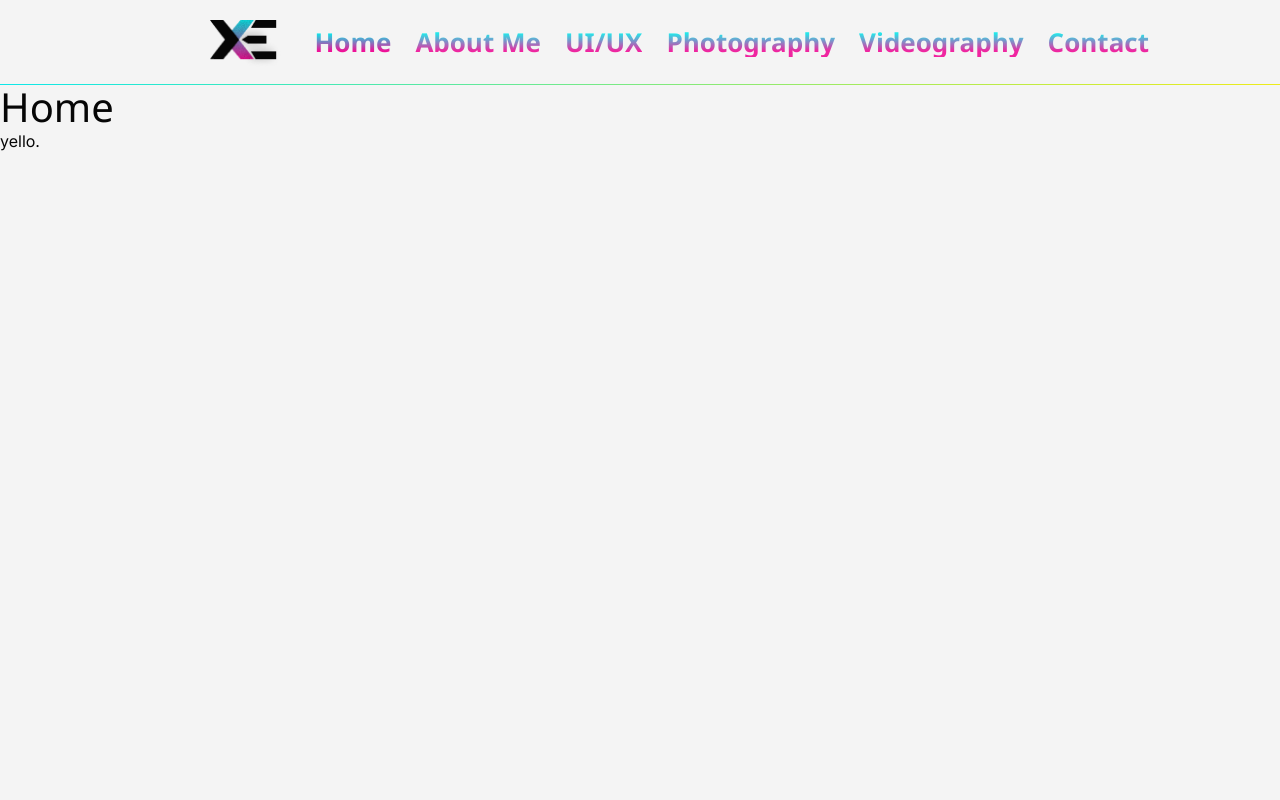
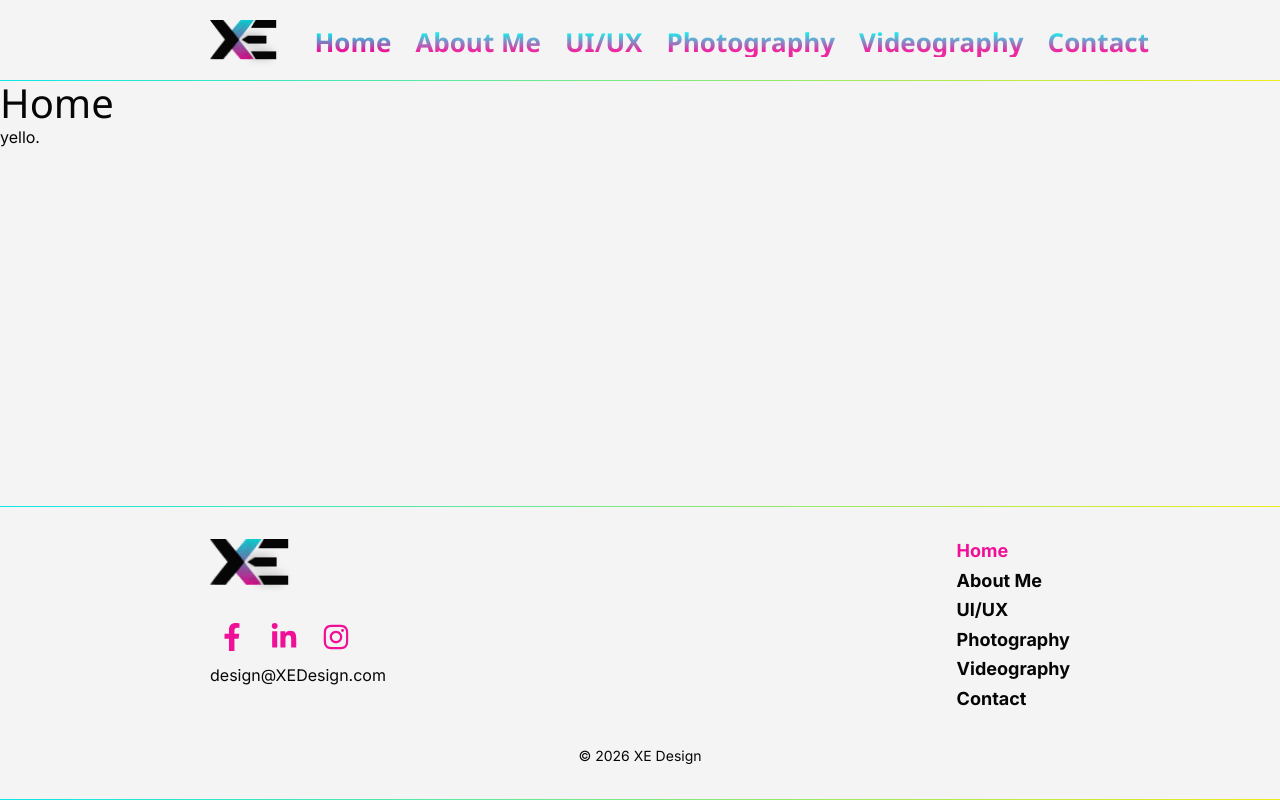
Before and after one commit to duct-tape-deployments/devin-portfolio, a React (Vite) app: page / in a window 1280 px wide. Built offline with nearby package versions, Linux system fonts and the light colour scheme; a web font is replaced by a local one.

Commit message:
feat: implemented footer and installed react-icons for social links

```diff
--- a/package.json
+++ b/package.json
@@ -24,6 +24,7 @@
     "lucide-react": "^1.32.0",
     "react": "^19.2.8",
     "react-dom": "^19.2.8",
+    "react-icons": "^5.7.0",
     "react-router": "^8.3.0",
     "tailwindcss": "^4.3.3"
   },
--- /dev/null
+++ b/src/components/UI/SocialLink.tsx
@@ -0,0 +1,49 @@
+import type { IconType } from 'react-icons';
+
+type SocialLinkProps = {
+  label: string;
+  href: string;
+  icon: IconType;
+  disabled?: boolean;
+};
+
+export function SocialLink({ label, href, icon: Icon, disabled = false }: SocialLinkProps) {
+  return (
+    <a
+      href={disabled ? undefined : href}
+      target={disabled ? undefined : '_blank'}
+      rel={disabled ? undefined : 'noreferrer'}
+      aria-label={label}
+      aria-disabled={disabled || undefined}
+      tabIndex={disabled ? -1 : undefined}
+      className={[
+        'inline-flex size-11 items-center justify-center',
+        'text-social',
+        'drop-shadow-icon',
+
+        'transition-[filter,opacity,transform] duration-150',
+
+        // Hover
+        'hover:drop-shadow-[0_0_6px_var(--color-social)]',
+
+        // Keyboard focus
+        'focus-visible:outline-2',
+        'focus-visible:outline-offset-1',
+        'focus-visible:outline-focus',
+
+        // Pressed
+        'active:translate-y-px',
+        'active:opacity-50',
+        'active:drop-shadow-none',
+
+        // Disabled
+        'aria-disabled:pointer-events-none',
+        'aria-disabled:text-disabled',
+        'aria-disabled:opacity-40',
+        'aria-disabled:drop-shadow-none',
+      ].join(' ')}
+    >
+      <Icon aria-hidden="true" className="size-7" />
+    </a>
+  );
+}
--- a/src/components/layout/AppLayout.tsx
+++ b/src/components/layout/AppLayout.tsx
@@ -1,5 +1,6 @@
 import { Outlet } from 'react-router';
-import { Header } from '../UI/Header';
+import { Header } from './Header';
+import { Footer } from './Footer';
 
 export function AppLayout() {
   return (
@@ -8,7 +9,7 @@ export function AppLayout() {
       <main id="main-content" className="flex-1">
         <Outlet />
       </main>
-      {/* <Footer /> issue #8 */}
+      <Footer />
     </div>
   );
 }
--- /dev/null
+++ b/src/components/layout/Footer.tsx
@@ -0,0 +1,151 @@
+import { FaFacebookF, FaInstagram, FaLinkedinIn } from 'react-icons/fa';
+import { Link, NavLink } from 'react-router';
+
+import { navigation, routes } from '@/config/navigation';
+
+import { GradientDivider } from '../UI/GradientDivider';
+import { SocialLink } from '../UI/SocialLink';
+import { PageContainer } from './PageContainer';
+
+const socialLinks = [
+  {
+    label: 'Facebook',
+    href: 'https://www.facebook.com/',
+    icon: FaFacebookF,
+  },
+  {
+    label: 'LinkedIn',
+    href: 'https://www.linkedin.com/',
+    icon: FaLinkedinIn,
+  },
+  {
+    label: 'Instagram',
+    href: 'https://www.instagram.com/',
+    icon: FaInstagram,
+  },
+] as const;
+
+export function Footer() {
+  return (
+    <footer className="bg-background text-foreground">
+      <GradientDivider />
+
+      <PageContainer className="py-8">
+        <div
+          className="
+    grid
+    grid-cols-[minmax(0,1fr)_auto]
+    gap-5
+    max-[350px]:grid-cols-1
+    max-[350px]:gap-8
+  "
+        >
+          {/* Left side */}
+          <div className="flex min-w-0 flex-col items-start">
+            <Link
+              to={routes.home}
+              aria-label="XE Design home"
+              className="
+                inline-flex
+                focus-visible:outline-2
+                focus-visible:outline-offset-4
+                focus-visible:outline-focus
+              "
+            >
+              {/* Light theme */}
+              <img src="/header-logo-light.png" alt="" className="h-14 w-auto dark:hidden" />
+
+              {/* Dark theme */}
+              <img src="/header-logo-dark.png" alt="" className="hidden h-14 w-auto dark:block" />
+            </Link>
+
+            <div className="mt-5 flex items-center gap-2" aria-label="Social media links">
+              {socialLinks.map((social) => (
+                <SocialLink
+                  key={social.label}
+                  label={social.label}
+                  href={social.href}
+                  icon={social.icon}
+                />
+              ))}
+            </div>
+
+            <a
+              href="mailto:design@XEDesign.com"
+              className="
+                mt-1
+                whitespace-nowrap
+                text-body
+                text-foreground
+                transition-colors
+                hover:text-accent
+                focus-visible:outline-2
+                focus-visible:outline-offset-2
+                focus-visible:outline-focus
+                active:opacity-60
+              "
+            >
+              design@XEDesign.com
+            </a>
+          </div>
+
+          {/* Right side */}
+          <nav aria-label="Footer navigation">
+            <ul className="flex flex-col gap-1">
+              {navigation.map(({ label, to, end }) => (
+                <li key={to}>
+                  <NavLink
+                    to={to}
+                    end={end}
+                    className={({ isActive }) =>
+                      [
+                        'inline-flex whitespace-nowrap',
+                        'font-body text-h4 font-bold',
+                        'transition-colors duration-150',
+
+                        'hover:text-accent',
+
+                        'focus-visible:outline-2',
+                        'focus-visible:outline-offset-2',
+                        'focus-visible:outline-focus',
+
+                        'active:opacity-60',
+
+                        isActive ? 'text-accent' : 'text-foreground',
+                      ].join(' ')
+                    }
+                  >
+                    {label}
+                  </NavLink>
+                </li>
+              ))}
+            </ul>
+          </nav>
+        </div>
+
+        {/* Bottom row */}
+        <div
+          className="
+            mt-8
+            grid
+            grid-cols-[1fr_auto_1fr]
+            items-end
+          "
+        >
+          <div className="justify-self-start">
+            {/*
+              Issue #6
+              <LanguageToggle />
+            */}
+          </div>
+
+          <p className="whitespace-nowrap text-sm text-foreground">© 2026 XE Design</p>
+
+          <div aria-hidden="true" />
+        </div>
+      </PageContainer>
+
+      <GradientDivider />
+    </footer>
+  );
+}
--- a/src/components/UI/Header.tsx
+++ b/src/components/layout/Header.tsx
@@ -2,11 +2,11 @@ import { useEffect, useRef, useState } from 'react';
 import { Menu, X } from 'lucide-react';
 import { Link } from 'react-router';
 
-import { Navigation } from './Navigation';
+import { Navigation } from '../UI/Navigation';
 import { routes } from '@/config/navigation';
 
 import { PageContainer } from '../layout/PageContainer';
-import { GradientDivider } from './GradientDivider';
+import { GradientDivider } from '../UI/GradientDivider';
 
 export function Header() {
   const [menuOpen, setMenuOpen] = useState(false);
@@ -171,7 +171,7 @@ export function Header() {
         </PageContainer>
       </div>
 
-      <GradientDivider className="mt-1" />
+      <GradientDivider className="relative z-10" />
     </header>
   );
 }
--- a/src/pages/Home.tsx
+++ b/src/pages/Home.tsx
@@ -1,6 +1,6 @@
 function Home() {
   return (
-    <section>
+    <section className="bg-background">
       <h1>Home</h1>
       <p>yello.</p>
     </section>
--- a/src/styles/tokens.css
+++ b/src/styles/tokens.css
@@ -26,6 +26,7 @@
   --color-btn-solid: var(--color-ink);
   --color-btn-solid-foreground: var(--color-paper);
   --color-field: var(--color-scrim-20);
+  --color-social: var(--color-magenta);
 
   /* ---- Mode toggle ---------------------------------------------------
      TODO: move these to the toggle component when built ??? (.dark version below)*/
@@ -162,4 +163,5 @@
   --color-toggle-icon: #000000;
   --color-toggle-knob: #428bc1;
   --color-toggle-glow: rgba(42, 95, 158, 0.5);
+  --color-social: var(--color-yellow);
 }
```
Also changed, not shown: 1 other file (tests, documents, lock files or other folders).
